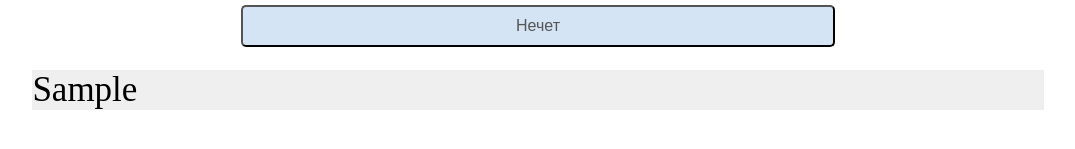
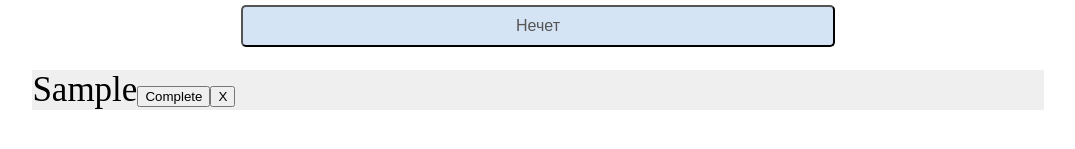
Before and after one commit to AlexseM89/TO-DO-LIST-FOR-ROSATOM-, a plain HTML site: page index.html in a window 1280 px wide. Both pictures are taken after typing "Sample" into the empty fields and a click on the button "Добавить задачу". Shown: the part 269-418 px from the top of the page, without its empty margins (102-1177 px from the left). Drawn offline with Linux system fonts and the light colour scheme.

Commit message:
Добавлены: функция для добавления кнопок закрытия и решения задач

```diff
--- a/index.js
+++ b/index.js
@@ -1,20 +1,32 @@
 //Функция добавляет новую задачу в список
 function addItem() {
-  var newItem = document.createElement("div");
+  let newItem = document.createElement("div");
+
   newItem.innerHTML = document.getElementById("box").value;
-  newItem.classList.add('list')
+  newItem.classList.add("list");
   newItem.onclick = removeItem;
+  console.log(newItem);
+  if (document.getElementById("box").value === "") {
+    alert("Введите текст");
+  } else {
+    document.getElementById("list").appendChild(newItem);
+    document.getElementById("box").value = "";
+  }
 
-  if(document.getElementById("box").value===''){
-    alert('Введите текст')
-  }else{
-    document.getElementById("list").appendChild(newItem);
-    document.getElementById("box").value=''
+  console.log(newItem);
+  createButtons();
+  function createButtons() {
+    let buttonClose = document.createElement("button");
+    let buttonComplete = document.createElement("button");
+    newItem.append(buttonComplete);
+    newItem.append(buttonClose);
+    buttonComplete.innerText = "Complete";
+    buttonClose.innerText = "Х";
+    saveList();
   }
-  saveList();
 }
 //функция удаляет задачу при нажатии на неё
-function removeItem(){
+function removeItem() {
   document.getElementById("list").removeChild(this);
   saveList();
 }
@@ -23,13 +35,13 @@ function saveList() {
   localStorage.storedList = document.getElementById("list").innerHTML;
 }
 //функция удаляет из localeStorage дело
-function loadList(){
+function loadList() {
   document.getElementById("list").innerHTML = localStorage.storedList;
-  for(var i = 0; i < list.children.length; i++) {
+  for (var i = 0; i < list.children.length; i++) {
     list.children[i].onclick = removeItem;
   }
 }
 // если список дел есть в localeStorage загружаем его на страницу
-if(localStorage.storedList){
+if (localStorage.storedList) {
   loadList();
 }
--- a/style.css
+++ b/style.css
@@ -21,10 +21,10 @@ p {
   text-align: left;
   font-size: 35px;
 }
-.list:nth-child(2n){
+.list:nth-child(2n) {
   background-color: #f4d5d5;
 }
-.list:hover{
+.list:hover {
   background: #7985ba;
 }
 .addBtn {
@@ -40,7 +40,7 @@ p {
   transition: 0.3s;
   border-radius: 5px;
 }
-.addBtn:hover{
+.addBtn:hover {
   background: #6e85ed;
 }
 .inputText {
```
